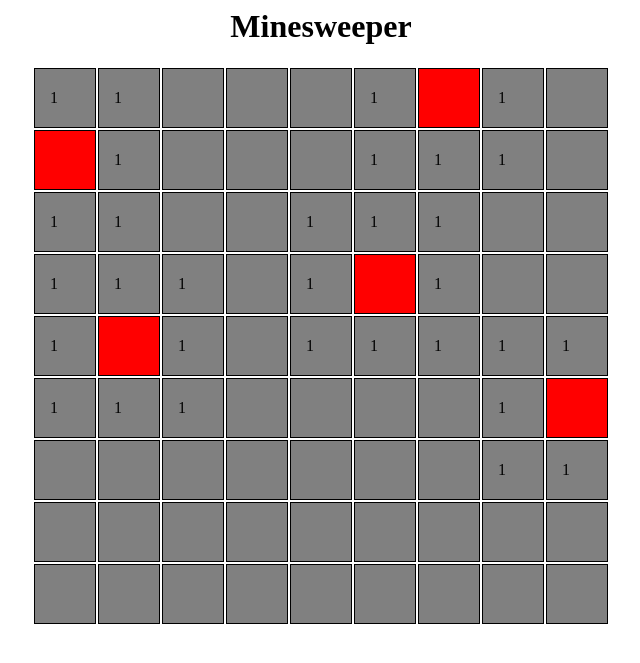
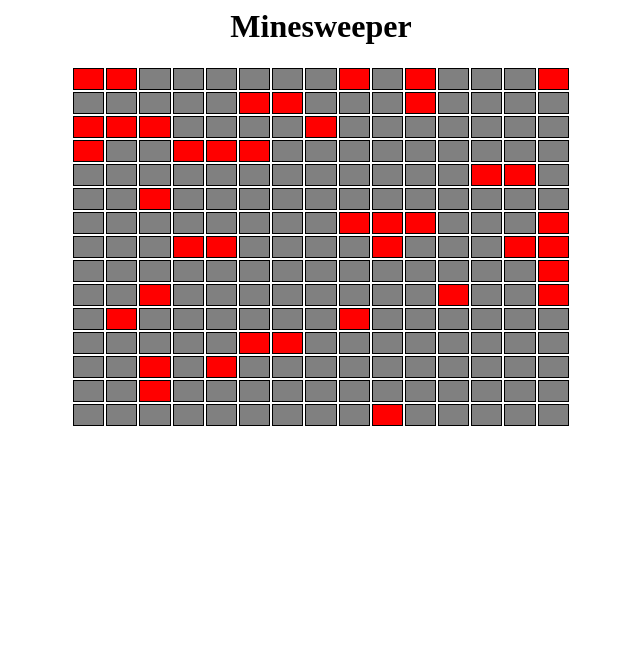
Before and after one commit to JDysiewicz/minesweeper, a PHP site: page / in a window 1280 px wide. Shown: the top 663 px of the page, without its empty margins (319-959 px from the left). Run offline with PHP 8.4, Linux system fonts and the light colour scheme.

Commit message:
Uncover now works properly and scales with size, cell size fixed

```diff
--- a/main.js
+++ b/main.js
@@ -1,9 +1,9 @@
 // Creates new row for use in createTable function
-function createNewRow(){
+function createNewRow(size){
     var newRow = document.querySelector(".grid").insertRow(0);
-    for (var j = 0; j < 9; j++){
+    for (var j = 0; j < size; j++){
         var cell = newRow.insertCell(j);
-        cell.classList.add(`row${i}-col${j}`, "covered")
+        cell.classList.add(`row-${i}-col-${j}`, "covered")
     }
 }
 
@@ -16,20 +16,25 @@ function createNewRow(){
 
 // Fuction to reveal a square based on its rowNo/colNo
 function revealCell(rowNo, colNo){
-    var boxuncover = document.querySelector(`.row${rowNo}-col${colNo}`);
+    var boxuncover = document.querySelector(`.row-${rowNo}-col-${colNo}`);
 
-    // If it is covered and is not a bomb (replace with flag)
-    if (boxuncover.classList.contains("covered") && !boxuncover.classList.contains("bomb")){
+    if (boxuncover.classList.contains("flag")){
         boxuncover.classList.remove("covered");
         boxuncover.classList.add("uncovered");
     }
-}
+    // If it is covered and is not a bomb (replace with flag)
+    else if (boxuncover.classList.contains("covered") && !boxuncover.classList.contains("bomb")){
+        boxuncover.classList.remove("covered");
+        boxuncover.classList.add("uncovered");
+        selectAdjacentCells(rowNo, colNo, revealCell);
+    }
+
+};
 
 
 // Uncovers adjacent squares
 function selectAdjacentCells(rowNo, colNo, func){
     // Reveal the selected box
-    func(rowNo, colNo);
 
     // Reveal the left cell
     if (colNo > 0){
@@ -37,12 +42,12 @@ function selectAdjacentCells(rowNo, colNo, func){
     };
 
     // reveal to upper left cell
-    if (rowNo < 8 && colNo > 0){
+    if (rowNo < size-1 && colNo > 0){
         func(rowNo+1, colNo-1);
     };
 
     // reveal upper cell
-    if (rowNo < 8){
+    if (rowNo < size-1){
         func(rowNo+1, colNo);
     };
 
@@ -52,12 +57,12 @@ function selectAdjacentCells(rowNo, colNo, func){
     };
 
     // reveal right cell
-    if (colNo < 8){
+    if (colNo < size-1){
         func(rowNo, colNo+1);
     };
 
     // reveal bottom right cell
-    if (rowNo > 0 && colNo < 8){
+    if (rowNo > 0 && colNo < size-1){
         func(rowNo-1, colNo+1);
     };
 
@@ -77,10 +82,10 @@ function selectAdjacentCells(rowNo, colNo, func){
 function populateBombs(bombNo){
     var i = 0;
     while (i < bombNo){
-        var rowIdx = Math.floor(Math.random() * 9);
-        var colIdx = Math.floor(Math.random() * 9);
+        var rowIdx = Math.floor(Math.random() * size);
+        var colIdx = Math.floor(Math.random() * size);
         console.log(rowIdx, colIdx);
-        var bombcell = document.querySelector(`.row${rowIdx}-col${colIdx}`);
+        var bombcell = document.querySelector(`.row-${rowIdx}-col-${colIdx}`);
         if (!bombcell.classList.contains("bomb")){
             bombcell.classList.add("bomb");
             i++;
@@ -107,8 +112,9 @@ function RunGame(){
             }
             else if (item.classList.contains("covered")){
                 console.log("safe click")
-                var rowNo = parseInt(item.classList[0][3])
-                var colNo = parseInt(item.classList[0][8])
+                var rowNo = parseInt(item.classList[0].split("-")[1]);
+                var colNo = parseInt(item.classList[0].split("-")[3]);
+                revealCell(rowNo, colNo);
                 selectAdjacentCells(rowNo, colNo, revealCell);
 
             }
@@ -130,7 +136,7 @@ function gameOver(){
 };
 
 function addFlags(rowNo, colNo){
-    var cell = document.querySelector(`.row${rowNo}-col${colNo}`);
+    var cell = document.querySelector(`.row-${rowNo}-col-${colNo}`);
     cell.classList.add("flag");
     if (!parseInt(cell.innerHTML)) {cell.innerHTML = "1"}
     else{cell.innerHTML = parseInt(cell.innerHTML) + 1};
@@ -138,8 +144,8 @@ function addFlags(rowNo, colNo){
 
 function countFlag(){
     document.querySelectorAll(".bomb").forEach( item => {
-        var rowNo = parseInt(item.classList[0][3]);
-        var colNo = parseInt(item.classList[0][8]);
+        var rowNo = parseInt(item.classList[0].split("-")[1]);
+        var colNo = parseInt(item.classList[0].split("-")[3]);
         selectAdjacentCells(rowNo, colNo, addFlags);
     });
 };
@@ -150,9 +156,12 @@ function removeHTMLBomb(){
     });
 }
 
+
+// Size of table to be created
+size = 15;
 // Creates the table
-for (var i = 0; i < 9; i++){
-    createNewRow();
+for (var i = 0; i < size; i++){
+    createNewRow(size);
 };
 
 
@@ -160,7 +169,7 @@ for (var i = 0; i < 9; i++){
 RunGame();
 
 // Fills x bombs into the table at random
-populateBombs(5);
+populateBombs(40);
 
 // Adds the flags
 countFlag();
--- a/styles.css
+++ b/styles.css
@@ -24,6 +24,7 @@ h1 {
 
 .covered {
   background: grey;
+  color: grey;
 }
 
 .covered:hover {
@@ -37,12 +38,15 @@ h1 {
 table {
   table-layout: fixed;
   width: 500px;
+  height: 250px;
 }
 
 td {
+  display: table-cell;
   border: 1px solid black;
-  padding: 15px;
-  width: 30px;
-  height: 60px;
+}
+
+td:empty::after {
+  content: "\00a0";
 }
 /*# sourceMappingURL=styles.css.map */
--- a/styles.scss
+++ b/styles.scss
@@ -1,3 +1,5 @@
+$cellColorUnc: grey;
+
 html{
     display: flex;
     justify-content: center;
@@ -11,7 +13,8 @@ h1{
 }
 
 .covered{
-    background: grey;
+    background: $cellColorUnc;
+    color: $cellColorUnc;
     &:hover{
         cursor: pointer;
 
@@ -25,11 +28,15 @@ h1{
 table{
     table-layout: fixed;
     width: 500px;
+    height: 250px;
 }
 
 td{
+    display: table-cell;
     border: 1px solid black;
-    padding: 15px;
-    width: 30px;
-    height: 60px;
+
+    // Prevents collapse of empty cells; all same width/height
+    &:empty::after{
+        content: "\00a0";
+    }
 }
```
Also changed, not shown: 1 other file.
